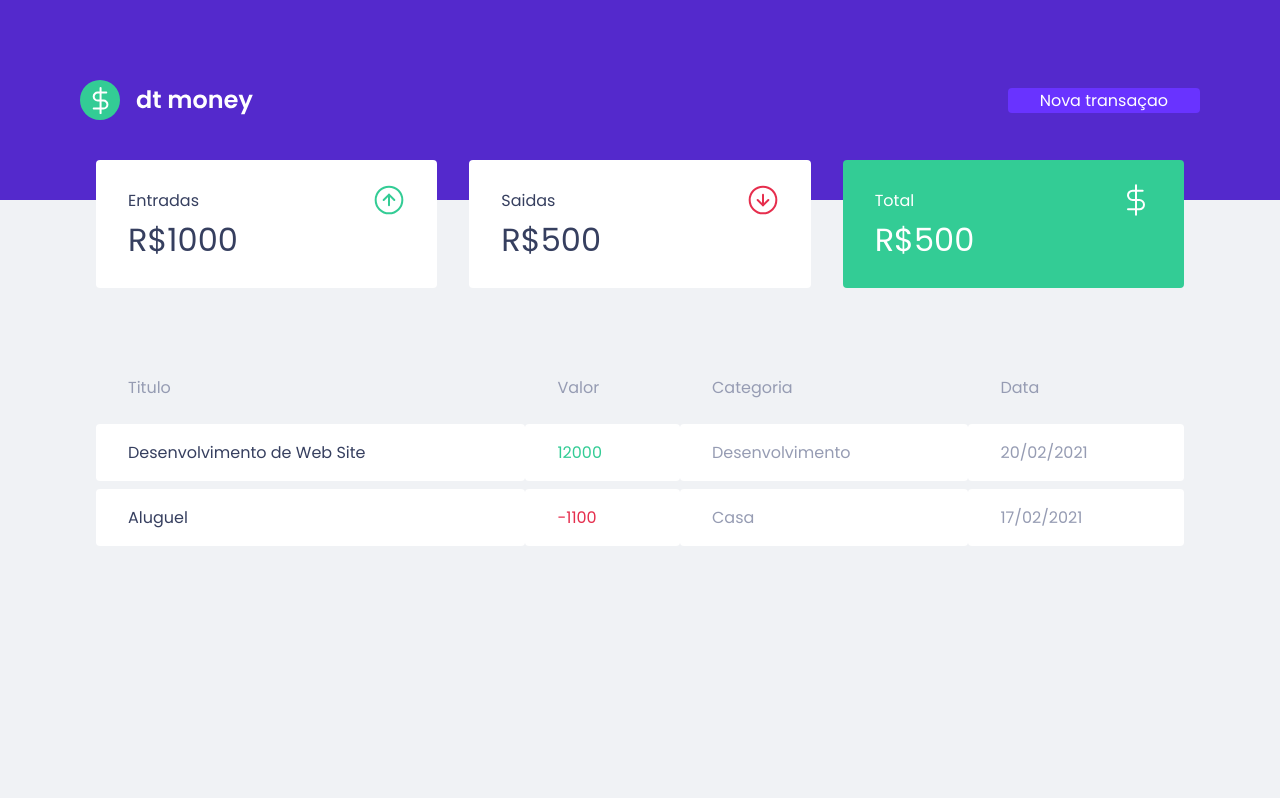
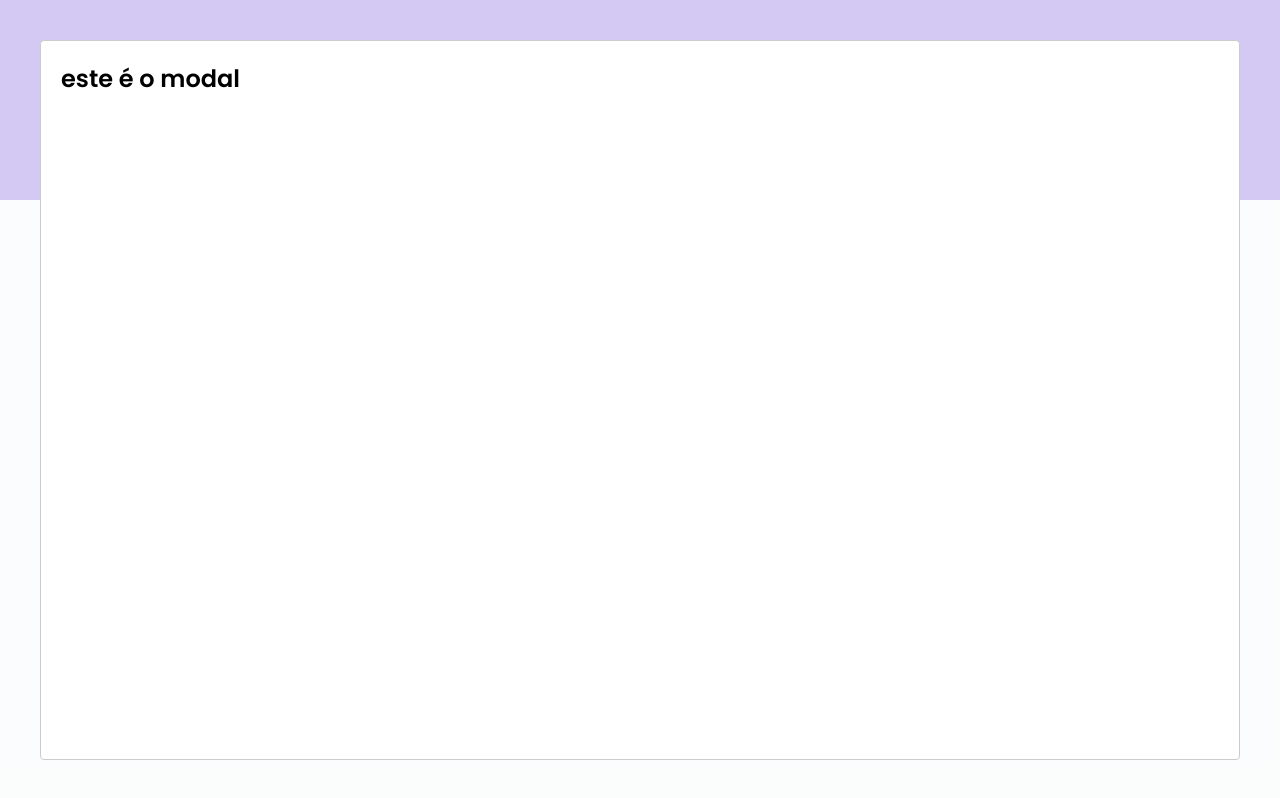
Before and after one commit to pedrokpdo/approcket, a React (Create React App) app: page / in a window 1280 px wide. Both pictures are taken after a click on the button "Nova transaçao". Built offline with nearby package versions, Linux system fonts and the light colour scheme; no server answers; what miragejs would draw is missing.

Commit message:
reactModal

```diff
--- a/package.json
+++ b/package.json
@@ -7,6 +7,7 @@
     "miragejs": "^0.1.43",
     "react": "^17.0.2",
     "react-dom": "^17.0.2",
+    "react-modal": "^3.14.4",
     "react-scripts": "5.0.0",
     "styled-components": "^5.3.5",
     "web-vitals": "^2.1.4"
@@ -19,6 +20,7 @@
     "@types/node": "^16.11.26",
     "@types/react": "^17.0.43",
     "@types/react-dom": "^17.0.14",
+    "@types/react-modal": "^3.13.1",
     "@types/styled-components": "^5.1.24",
     "typescript": "^4.6.3"
   },
--- a/src/App.tsx
+++ b/src/App.tsx
@@ -1,12 +1,29 @@
 import { Dashboard } from "./components/Dashboard";
 import { Header } from "./components/Header";
 import { GlobalStyle } from "./styles/global"
+import Modal from 'react-modal'
+import { useState } from "react";
+
+Modal.setAppElement('#root')
 
 export function App() {
+  const [isNewTransactionModalOpen, setIsNewTransactionModalOpen] = useState(false);
+  function handleOpenNewTransactionModal() {
+      setIsNewTransactionModalOpen(true)
+  }
+  function handleCloseNewTransactionModal() {
+      setIsNewTransactionModalOpen(false)
+  }
   return (
     <>
-      <Header />
+      <Header onOpenNewTransactionModal={handleOpenNewTransactionModal}/>
       <Dashboard />
+      <Modal
+                    isOpen={isNewTransactionModalOpen}
+                    onRequestClose={handleCloseNewTransactionModal}
+                >
+                    <h2>este é o modal</h2>
+                </Modal>
       <GlobalStyle />
     </>
   );
--- a/src/components/Header/index.tsx
+++ b/src/components/Header/index.tsx
@@ -1,15 +1,22 @@
+import { useState } from 'react';
 import logoimg from '../../assets/logo.svg'
 import { Container, Content } from './styles'
+import Modal from 'react-modal'
 
+interface HeaderProps {
+    onOpenNewTransactionModal: () => void;
+}
 
-export function Header() {
+export function Header({onOpenNewTransactionModal}: HeaderProps) {
+
     return (
         <Container>
             <Content>
                 <img src={logoimg} alt="dt money" />
-                <button type="button">
+                <button onClick={onOpenNewTransactionModal} type="button">
                     Nova transaçao
                 </button>
+
             </Content>
         </Container>
     )
--- a/src/components/TransactionsTable/index.tsx
+++ b/src/components/TransactionsTable/index.tsx
@@ -1,12 +1,13 @@
 import { useEffect } from "react";
 import { api } from "../../services/api";
 import { Container } from "./styles";
-console.log('banana');
+
 
 export function TransactionsTable() {
 
     useEffect(() => {
-        api.get('http://localhost:3000/api/transactions').then(response => console.log(response.data))
+        api.get('http://localhost:3000/api/transactions')
+            .then(response => console.log(response.data))
     }, [])
     return (
         <Container>
```
Also changed, not shown: 1 other file (tests, documents, lock files or other folders).
